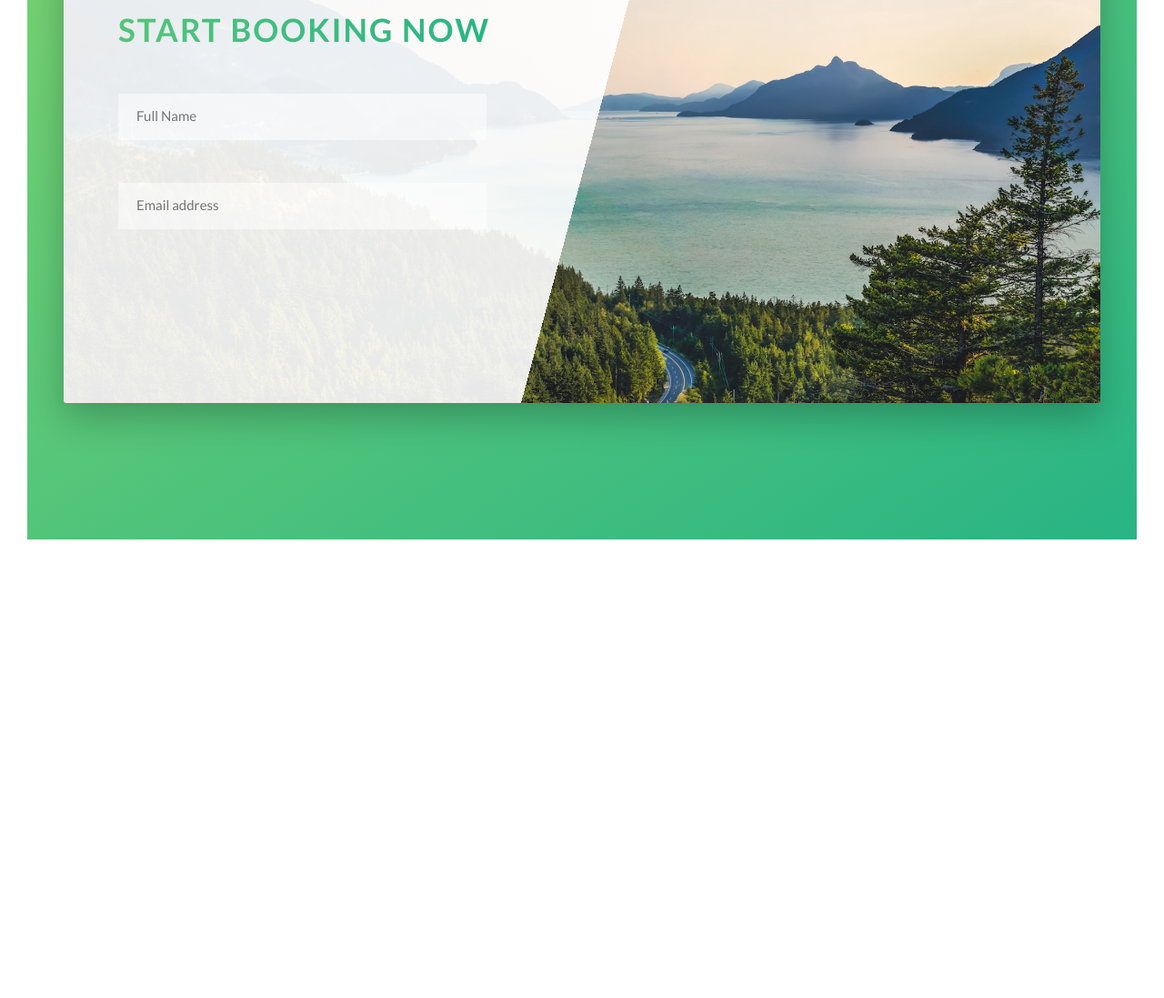
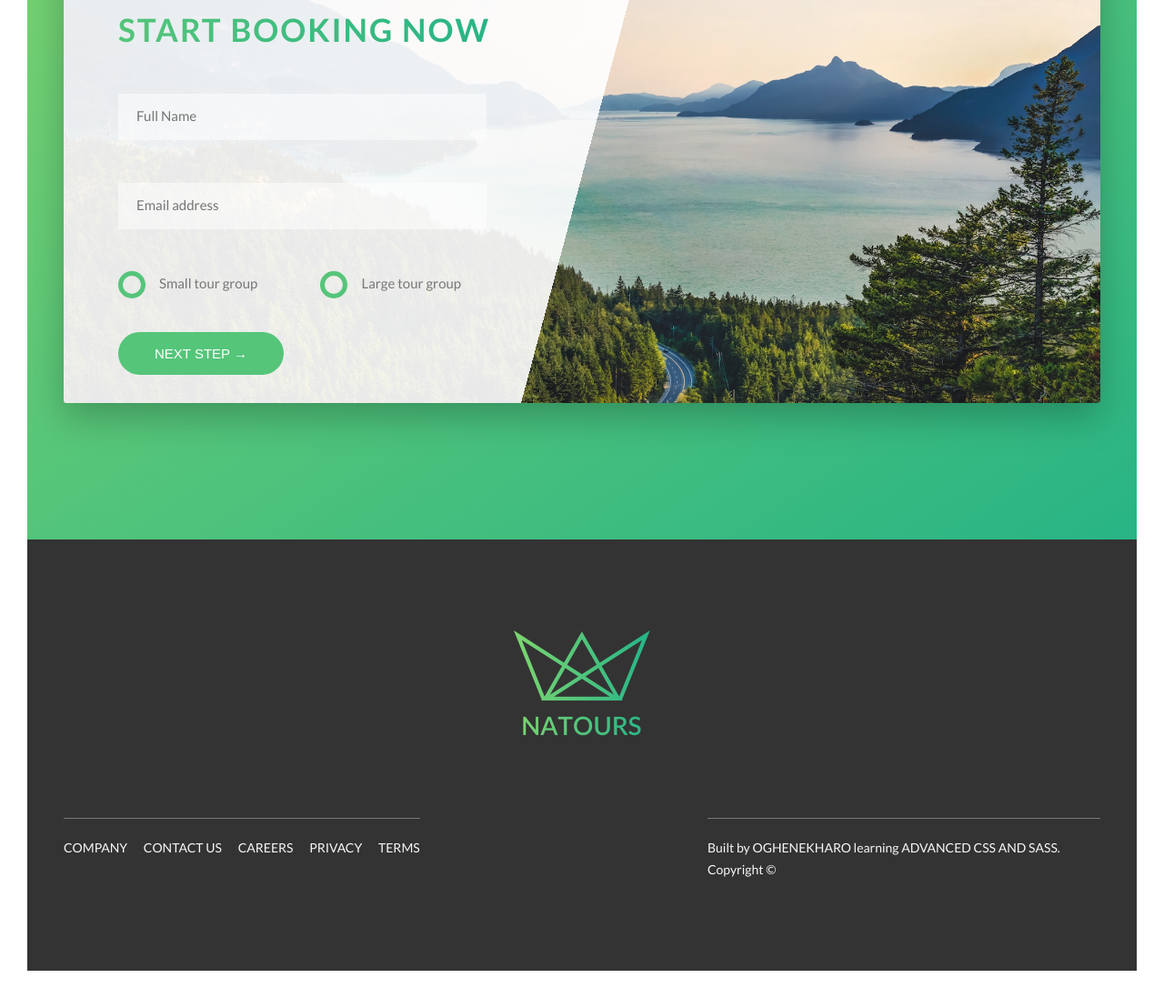
Before and after one commit to Oghenekharo/Notours---Learning-Css, a website: page index.html in a window 1280 px wide. Shown: the part 4630-5727 px from the top of the page at 91% size. Before the commit the page ends 5253 px from the top, so only its background shows below. Drawn offline with Linux system fonts and the light colour scheme.

Commit message:
completed to footer

```diff
--- a/index.html
+++ b/index.html
@@ -314,13 +314,80 @@
                   />
                   <label for="email" class="form__label">Email</label>
                 </div>
+                <div class="form-group u-margin-bottom-medium">
+                  <div class="form__radio-group">
+                    <input
+                      type="radio"
+                      id="small"
+                      name="size"
+                      class="form__radio-input"
+                    />
+                    <label for="small" class="form__radio-label"
+                      ><span class="form__radio-button"></span>Small tour
+                      group</label
+                    >
+                  </div>
+                  <div class="form__radio-group">
+                    <input
+                      type="radio"
+                      id="large"
+                      name="size"
+                      class="form__radio-input"
+                    />
+                    <label for="large" class="form__radio-label"
+                      ><span class="form__radio-button"></span>Large tour
+                      group</label
+                    >
+                  </div>
+                </div>
+                <div class="form-group">
+                  <button class="btn btn--green">Next Step &rarr;</button>
+                </div>
               </form>
             </div>
           </div>
         </div>
       </section>
     </main>
-
+    <footer class="footer">
+      <div class="footer__logo-box">
+        <img
+          src="img/logo-green-2x.png"
+          alt="footer logo"
+          class="footer__logo"
+        />
+      </div>
+      <div class="row">
+        <div class="col-1-of-2">
+          <div class="footer__nav">
+            <ul class="footer__list">
+              <li class="footer__item">
+                <a href="#" class="footer__link">Company</a>
+              </li>
+              <li class="footer__item">
+                <a href="#" class="footer__link">Contact us</a>
+              </li>
+              <li class="footer__item">
+                <a href="#" class="footer__link">Careers</a>
+              </li>
+              <li class="footer__item">
+                <a href="#" class="footer__link">Privacy</a>
+              </li>
+              <li class="footer__item">
+                <a href="#" class="footer__link">Terms</a>
+              </li>
+            </ul>
+          </div>
+        </div>
+        <div class="col-1-of-2">
+          <p class="footer__copyright">
+            Built by <a href="#" class="footer__link">Oghenekharo</a> learning
+            <a href="#" class="footer__link">Advanced CSS and Sass</a>.
+            Copyright &copy;
+          </p>
+        </div>
+      </div>
+    </footer>
     <!-- <section class="grid-test">
       <div class="row">
         <div class="col-1-of-2">Col 1 of 2</div>
--- a/sass/abstracts/_variables.scss
+++ b/sass/abstracts/_variables.scss
@@ -15,6 +15,8 @@ $color-grey-light-2: #eeeeee;
 
 $color-grey-dark: #777;
 $color-grey-dark-2: #999;
+$color-grey-dark-3: #333;
+
 $color-white: #fff;
 $color-black: #000;
 
--- a/sass/components/_button.scss
+++ b/sass/components/_button.scss
@@ -1,4 +1,5 @@
 .btn {
+  &,
   &:link,
   &:visited {
     text-transform: uppercase;
@@ -9,6 +10,10 @@
     transition: all 0.2s;
     position: relative;
     font-size: $default-font-size;
+
+    // Change for <button> elements
+    border: none;
+    cursor: pointer;
   }
 
   &:hover {
@@ -21,7 +26,9 @@
     }
   }
 
-  &:active {
+  &:active,
+  &:focus {
+    outline: none;
     transform: translateY(-1px);
     box-shadow: 0 0.5rem 1rem rgba($color-black, 0.2);
   }
--- /dev/null
+++ b/sass/components/_footer.scss
@@ -0,0 +1,60 @@
+.footer {
+  background-color: $color-grey-dark-3;
+  padding: 10rem 0;
+  font-size: $default-font-size - 0.1;
+  color: $color-grey-light-1;
+
+  &__logo-box {
+    text-align: center;
+    margin-bottom: 8rem;
+  }
+
+  &__logo {
+    width: 15rem;
+    height: auto;
+  }
+
+  &__nav {
+    border-top: 0.1rem solid $color-grey-dark;
+    padding-top: 2rem;
+    display: inline-block;
+  }
+
+  &__list {
+    list-style: none;
+  }
+
+  &__item {
+    display: inline-block;
+
+    &:not(:last-child) {
+      margin-right: 1.5rem;
+    }
+  }
+
+  &__link {
+    &:link,
+    &:visited {
+      color: $color-grey-light-1;
+      background-color: $color-grey-dark-3;
+      text-decoration: none;
+      text-transform: uppercase;
+      display: inline-block;
+      transition: all 0.22s;
+    }
+
+    &:hover,
+    &:active {
+      color: $color-primary;
+      box-shadow: 0 1rem 2rem rgba($color-black, 0.4);
+      transform: rotate(5deg) scale(1.3);
+    }
+  }
+
+  &__copyright {
+    border-top: 0.1rem solid $color-grey-dark;
+    padding-top: 2rem;
+    width: 80%;
+    float: right;
+  }
+}
--- a/sass/components/_form.scss
+++ b/sass/components/_form.scss
@@ -13,6 +13,7 @@
     border-bottom: 3px solid transparent;
     width: 90%;
     display: block;
+    transition: all 0.3s;
 
     &__::-webkit-input-placeholder {
       color: $color-grey-dark-2;
@@ -43,4 +44,50 @@
     visibility: hidden;
     transform: translateY(-4rem);
   }
+
+  &__radio-input {
+    display: none;
+  }
+
+  &__radio-group {
+    width: 49%;
+    display: inline-block;
+  }
+
+  &__radio-label {
+    font-size: $default-font-size;
+    cursor: pointer;
+    position: relative;
+    padding-left: 4.5rem;
+  }
+
+  &__radio-button {
+    height: 3rem;
+    width: 3rem;
+    border: 0.5rem solid $color-primary;
+    border-radius: 50%;
+    display: inline-block;
+    position: absolute;
+    left: 0;
+    top: -0.4rem;
+
+    &::after {
+      content: "";
+      display: block;
+      height: 1.3rem;
+      width: 1.3rem;
+      border-radius: 50%;
+      position: absolute;
+      top: 50%;
+      left: 50%;
+      background-color: $color-primary;
+      transform: translate(-50%, -50%);
+      opacity: 0;
+      transition: opacity 0.2s;
+    }
+  }
+
+  &__radio-input:checked ~ &__radio-label &__radio-button::after {
+    opacity: 1;
+  }
 }
--- a/sass/main.scss
+++ b/sass/main.scss
@@ -14,6 +14,7 @@
 @import "components/story";
 @import "components/bgvideo";
 @import "components/form";
+@import "components/footer";
 
 @import "layout/grid";
 @import "layout/header";
```
Also changed, not shown: css/style.css, 1 other file.
